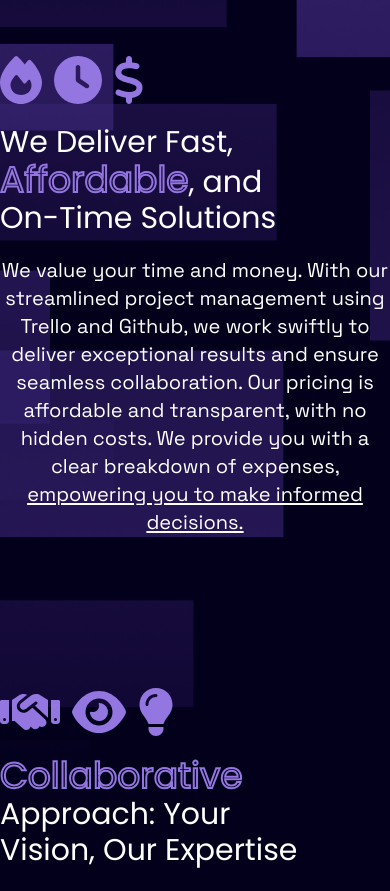
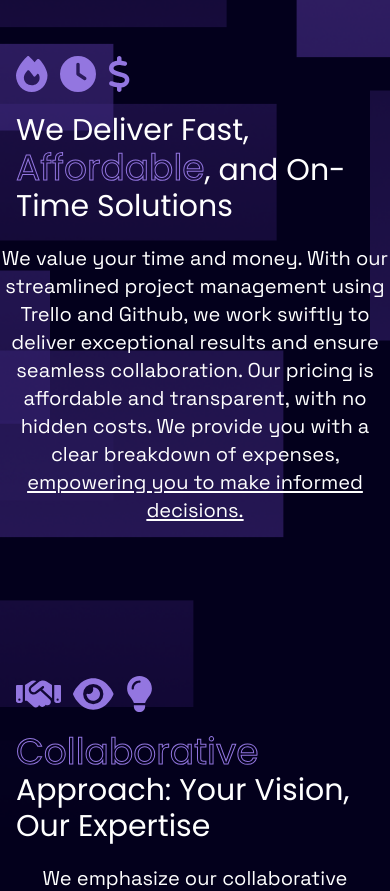
Before and after one commit to cskartikey/freelance, a Next.js app: page / in a window 390 px wide. Shown: the part 1540-2431 px from the top of the page. Built offline with nearby package versions, Linux system fonts and the light colour scheme; a web font is replaced by a local one.

Commit message:
Another fix

```diff
--- a/css/globals.css
+++ b/css/globals.css
@@ -9,7 +9,9 @@
 .craft-anim {
   -webkit-text-stroke: 2px #9376e0;
 }
-
+.craft-anim-mobile {
+  -webkit-text-stroke: 1px #9376e0;
+}
 .stroke-team {
   -webkit-text-stroke: 2px #a0d8b3;
 }
--- a/pages/about/2.tsx
+++ b/pages/about/2.tsx
@@ -10,23 +10,23 @@ const AboutUS_2: NextPage = () => {
     <>
       <section>
         <div className="relative left-1/2 top-1/2 z-50 flex -translate-x-1/2  flex-col gap-5 sm:gap-10 md:max-w-[700px]">
-          <div className="z-50 flex flex-row sm:justify-center gap-3 mt-28">
+          <div className="z-50 flex flex-row sm:justify-center gap-3 mt-28 sm:ml-0 ml-4">
             <FontAwesomeIcon
               icon={faFire}
-              className="text-5xl text-rectangle-purp"
+              className="text-4xl sm:text-5xl text-rectangle-purp"
             />
             <FontAwesomeIcon
               icon={faClock}
-              className="text-5xl text-rectangle-purp"
+              className="text-4xl sm:text-5xl text-rectangle-purp"
             />
             <FontAwesomeIcon
               icon={faDollarSign}
-              className="text-5xl text-rectangle-purp"
+              className="text-4xl sm:text-5xl text-rectangle-purp"
             />
           </div>
-          <h1 className="text-start sm:text-center font-Poppins text-3xl text-white md:text-4xl mr-16 max-w-xl">
+          <h1 className="text-start sm:text-center font-Poppins text-3xl text-white md:text-4xl sm:mr-16 ml-4 max-w-xl">
             We Deliver Fast,{' '}
-            <span className="craft-anim text-4xl lg:text-5xl text-transparent">
+            <span className="sm:craft-anim craft-anim-mobile text-4xl lg:text-5xl text-transparent">
               Affordable
             </span>
             , and On-Time Solutions
--- a/pages/about/3.tsx
+++ b/pages/about/3.tsx
@@ -11,22 +11,22 @@ const AboutUS_3: NextPage = () => {
     <>
       <section>
         <div className="relative left-1/2 top-1/2 z-50 flex -translate-x-1/2  flex-col gap-5 sm:gap-10 md:max-w-[700px]">
-          <div className="z-50 flex flex-row sm:justify-center gap-3 mt-28">
+          <div className="z-50 flex flex-row sm:justify-center gap-3 mt-28 sm:ml-0 ml-4">
             <FontAwesomeIcon
               icon={faHandshake}
-              className="text-5xl text-rectangle-purp"
+              className="text-4xl sm:text-5xl text-rectangle-purp"
             />
             <FontAwesomeIcon
               icon={faEye}
-              className="text-5xl text-rectangle-purp"
+              className="text-4xl sm:text-5xl text-rectangle-purp"
             />
             <FontAwesomeIcon
               icon={faLightbulb}
-              className="text-5xl text-rectangle-purp"
+              className="text-4xl sm:text-5xl text-rectangle-purp"
             />
           </div>
-          <h1 className="text-start sm:text-center font-Poppins text-3xl text-white md:text-4xl mr-16 max-w-xl">
-            <span className="craft-anim text-4xl lg:text-5xl text-transparent">
+          <h1 className="text-start sm:text-center font-Poppins text-3xl text-white md:text-4xl sm:mr-16 ml-4 max-w-xl">
+            <span className="sm:craft-anim craft-anim-mobile text-4xl lg:text-5xl text-transparent">
               Collaborative{' '}
             </span>{' '}
             Approach: Your Vision, Our Expertise
--- a/pages/about/index.tsx
+++ b/pages/about/index.tsx
@@ -49,7 +49,7 @@ const AboutUS: NextPage = () => {
           </div>
           <h1 className="text-start sm:text-center font-Poppins text-3xl text-white md:text-4xl sm:mr-16 ml-4 max-w-xl">
             We{' '}
-            <span className="craft-anim text-4xl lg:text-5xl text-transparent">
+            <span className="sm:craft-anim craft-anim-mobile text-4xl lg:text-5xl text-transparent">
               Craft
             </span>{' '}
             Your Website with Unmatched Dedication, Leveraging the Latest
```
